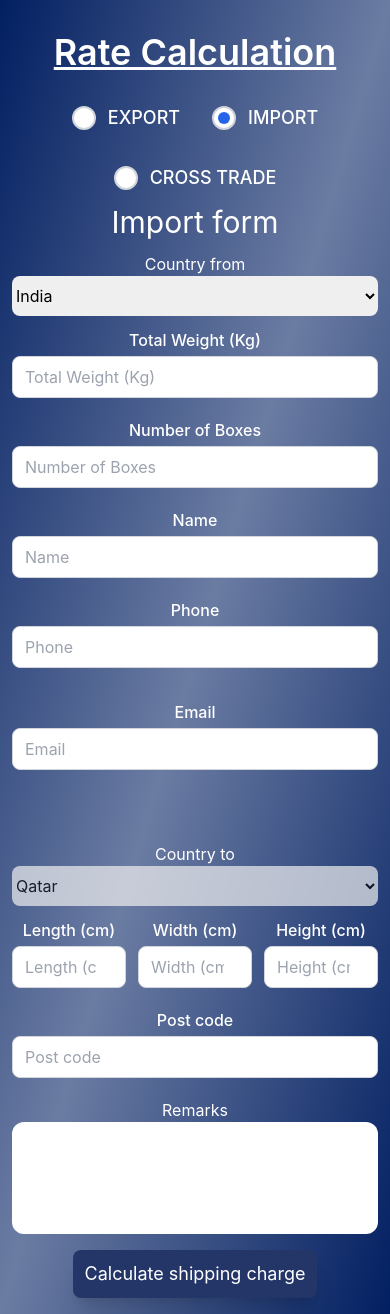
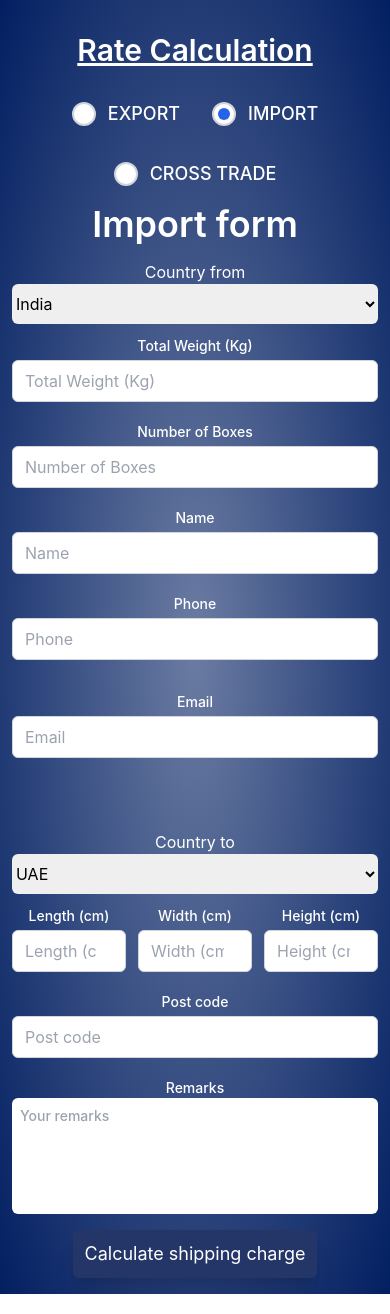
Before and after one commit to Sajadaliismail/freightCalculator, a React (Create React App) app: page / in a window 390 px wide. Built offline with nearby package versions, Linux system fonts and the light colour scheme.

Commit message:
bugs fixed

```diff
--- a/src/App.js
+++ b/src/App.js
@@ -15,7 +15,10 @@ export const FormField = ({
 }) => {
   return (
     <div className="w-full mb-2 md:mb-1">
-      <label className="block font-medium  mb-1" htmlFor={name}>
+      <label
+        className="block font-medium md:text-base text-sm  mb-1"
+        htmlFor={name}
+      >
         {label}
       </label>
       <div className="relative">
@@ -26,7 +29,7 @@ export const FormField = ({
           value={value}
           onChange={onChange}
           className={`
-            w-full px-3 py-2 bg-white text-gray-900 rounded-lg
+            w-full px-3 py-2 bg-white text-gray-900 rounded-md
             border ${error ? "border-red-500" : "border-gray-300"}
             focus:outline-none focus:ring-2 focus:ring-blue-500 focus:border-transparent
             transition duration-150 ease-in-out
@@ -118,6 +121,7 @@ function App() {
     countrySelected: "",
   });
   const [summary, setSummary] = useState({});
+
   const [formValues, setformValues] = useState({
     weight: undefined,
     boxes: undefined,
@@ -128,6 +132,7 @@ function App() {
     height: undefined,
     postCode: undefined,
     email: undefined,
+    remarks: undefined,
   });
   const resetError = () => {
     setError({
@@ -179,6 +184,14 @@ function App() {
   const toggleMode = (e) => {
     setSummary({});
     resetError();
+    if (e.target.value === "import") {
+      setSelectedImport("UAE");
+      setSelectedExport("Afghanistan");
+    }
+    if (e.target.value === "export") {
+      setSelectedExport("UAE");
+      setSelectedImport("Afghanistan");
+    }
 
     setMode(e.target.value);
   };
@@ -226,8 +239,8 @@ function App() {
   }, [mode]);
 
   return (
-    <div className="flex flex-col min-w-[100vw]  bg-gradient-to-br min-h-[100vh] from-[#021f61] via-[#021f6195] to-[#021f61] text-white">
-      <h1 className="text-center text-4xl md:text-5xl py-8 font-semibold underline">
+    <div className="flex flex-col min-w-[100vw]  bg-[radial-gradient(ellipse_at_center,_#021f6195,_#021f61)] text-white">
+      <h1 className="text-center text-3xl md:text-5xl py-8 font-semibold underline">
         Rate Calculation
       </h1>
       <div className="flex flex-row flex-wrap justify-center gap-8 text-lg">
@@ -254,7 +267,9 @@ function App() {
         />
       </div>
 
-      <h1 className="text-center text-3xl my-3">{heading}</h1>
+      <h1 className="text-center text-4xl font-semibold w-fit mx-auto p-1 rounded-md   my-3">
+        {heading}
+      </h1>
       {error.countrySelected && (
         <span className="text-center text-white bg-red-500 w-fit mx-auto p-1 rounded-md">
           {error.countrySelected}
@@ -266,16 +281,23 @@ function App() {
           <label className="flex flex-col">
             Country from
             <select
-              className="h-10 rounded-lg text-black "
-              disabled={mode === "export"}
+              className="h-10 rounded-md   text-black "
               value={selectedImport}
               onChange={handleImportCountryChange}
             >
-              {countries.map((country, idx) => (
-                <option className="text-black" key={idx} value={country}>
-                  {country}
+              {mode === "export" ? (
+                <option className="text-black" value={"UAE"}>
+                  UAE
                 </option>
-              ))}
+              ) : (
+                countries
+                  .filter((country) => country !== "UAE")
+                  .map((country, idx) => (
+                    <option className="text-black" key={idx} value={country}>
+                      {country}
+                    </option>
+                  ))
+              )}
             </select>
           </label>
           <FormField
@@ -326,16 +348,23 @@ function App() {
           <label className="flex flex-col">
             Country to
             <select
-              className="h-10 rounded-lg  text-black"
-              disabled={mode === "import"}
+              className="h-10 rounded-md  text-black "
               value={selectedExport}
               onChange={handleExportCountryChange}
             >
-              {countries.map((country, idx) => (
-                <option className=" text-black" key={idx} value={country}>
-                  {country}
+              {mode === "import" ? (
+                <option className="text-black" value={"UAE"}>
+                  UAE
                 </option>
-              ))}
+              ) : (
+                countries
+                  .filter((country) => country !== "UAE")
+                  .map((country, idx) => (
+                    <option className="text-black" key={idx} value={country}>
+                      {country}
+                    </option>
+                  ))
+              )}
             </select>
           </label>
 
@@ -374,12 +403,16 @@ function App() {
             name="postCode"
             onChange={handleInputChange}
           />
-          <label className="flex flex-col">
+          <label className="flex flex-col font-medium text-sm md:text-base">
             Remarks
             <textarea
-              className="rounded-xl outline-0 text-black p-2"
-              rows={4}
+              className="rounded-md outline-0 text-black p-2"
+              rows={5}
+              placeholder="Your remarks"
               maxLength={250}
+              value={formValues.remarks}
+              name="remarks"
+              onChange={handleInputChange}
               style={{ resize: "none" }}
             ></textarea>
           </label>
@@ -387,20 +420,20 @@ function App() {
       </div>
       <div className="md:py-10 py-4  flex justify-center flex-col md:text-xl text-lg">
         {mode === "crosstrade" ? (
-          <button className="bg-[#243568] w-fit text-white mx-auto h-12 px-3 rounded-lg shadow-xl hover:scale-105 duration-300 ">
+          <button className="bg-[#243568] w-fit text-white mx-auto h-12 px-3 rounded-md shadow-xl hover:scale-105 duration-300 ">
             Get a quote for this
           </button>
         ) : (
           <button
             onClick={submitForm}
-            className="bg-[#243568] w-fit text-white mx-auto h-12 px-3 rounded-lg shadow-xl hover:scale-105 duration-300"
+            className="bg-[#243568] w-fit text-white mx-auto h-12 px-3 rounded-md shadow-xl hover:scale-105 duration-300"
           >
             Calculate shipping charge
           </button>
         )}
 
         {summary.price && (
-          <div className="w-full max-w-4xl mx-auto my-3 p-6 rounded-xl bg-transparent text-white">
+          <div className="w-full max-w-4xl mx-auto my-3 p-6 rounded-md bg-transparent text-white">
             <h1 className="text-3xl font-bold text-center mb-6">Summary</h1>
             <div className="grid grid-cols-1 md:grid-cols-3 gap-4">
               <SummaryItem
--- a/src/utilities.js
+++ b/src/utilities.js
@@ -1,4 +1,6 @@
 export const validateData = (data) => {
+  console.log(data);
+
   const error = {};
   let err = false;
 
@@ -9,6 +11,7 @@ export const validateData = (data) => {
 
   for (const [key, value] of Object.entries(data)) {
     if (value === "" || value === null || value === undefined) {
+      if (key === "remarks") continue;
       error[key] = "*required";
       err = true;
       continue;
```
Also changed, not shown: public/importZones.csv.
